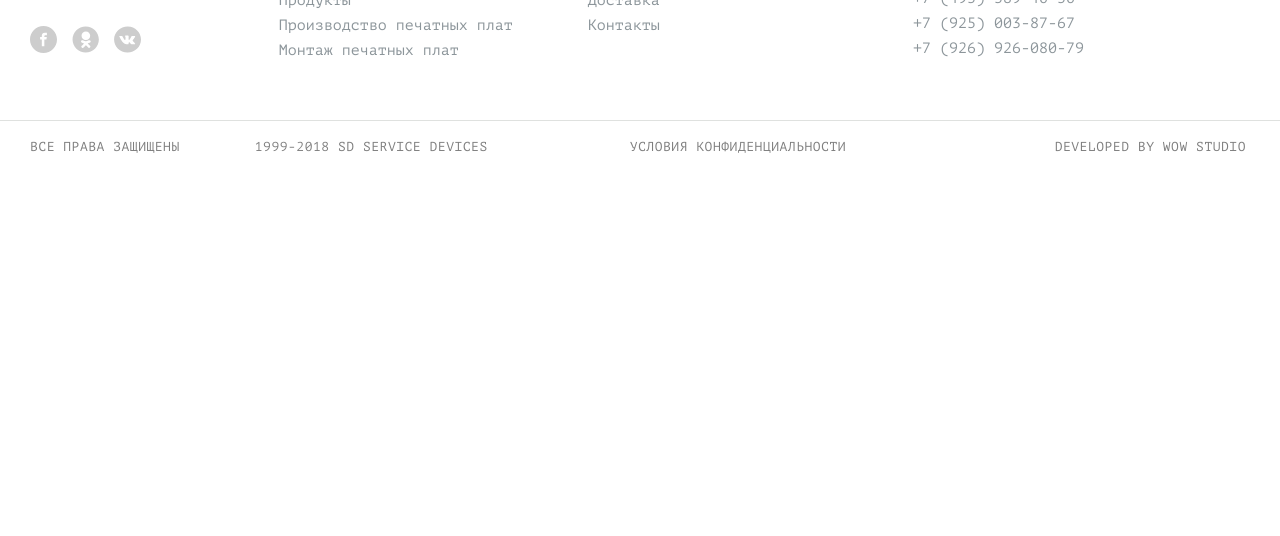
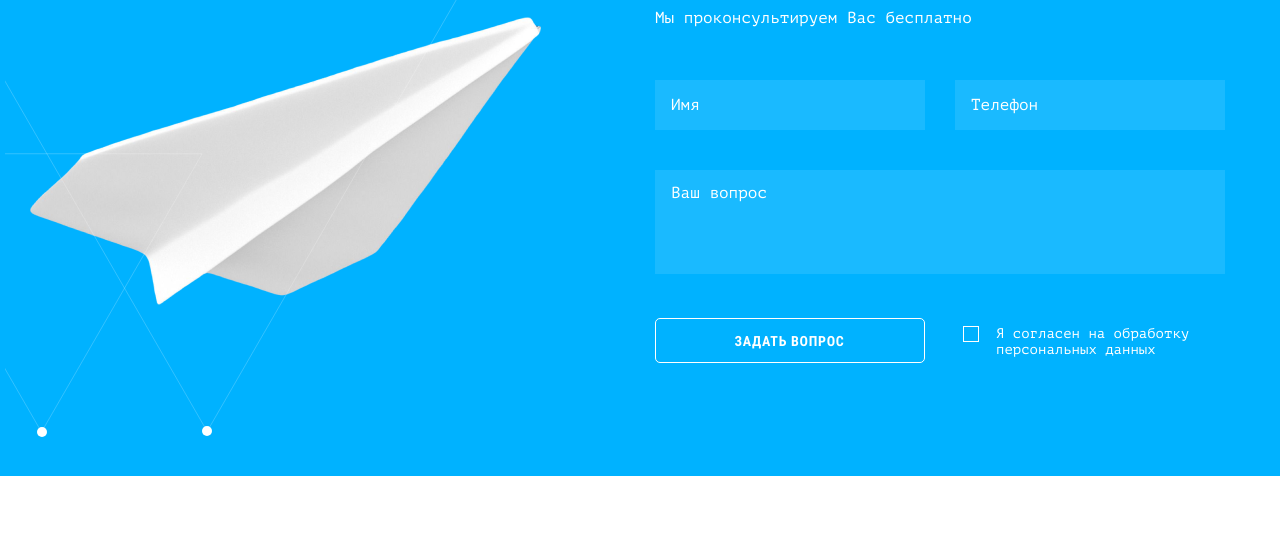
Before and after one commit to olga2505/Smart-Device, a website: page source/index.html in a window 1280 px wide. Shown: the part 3222-3758 px from the top of the page. Before the commit the page ends 3422 px from the top, so only its background shows below. Drawn offline with nearby package versions, Linux system fonts and the light colour scheme; files that its build step writes are made by us from their sources.

Commit message:
Сделана форма обратной связи, кроме валидации

```diff
--- a/source/index.html
+++ b/source/index.html
@@ -138,6 +138,34 @@
         </ul>
       </div>
     </section>
+    <section class="page-main__feedback feedback">
+      <div class="feedback__wrap">
+        <div class="feedback__container">
+          <h2 class="visually-hidden"></h2>
+          <p class="feedback__title">Остались вопросы? Задайте их нам!</p>
+          <p class="feedback__text">Мы проконсультируем Вас бесплатно</p>
+          <form class="feedback__form form" method="post" action="https://echo.htmlacademy.ru">
+            <p class="form__name">
+              <label class="visually-hidden" for="feedback-name">Имя</label>
+              <input class="form__input form__input--name" id="feedback-name" type="text" name="user-name" placeholder="Имя" pattern="(^[a-zа-яA-ZА-Я][a-zа-яA-ZА-Я0-9-_\.\s]{1,20}$)">
+            </p>
+            <p class="form__tel">
+              <label class="visually-hidden" for="feedback-tel">Телефон</label>
+              <input class="form__input form__input--tel" id="feedback-tel" type="tel" name="user-tel" placeholder="Телефон" pattern="[\+]\d{1}\s[\(]\d{3}[\)]\s\d{3}[\-]\d{2}[\-]\d{2}" minlength="18" maxlength="18">
+            </p>
+            <p class="form__text">
+              <label for="feedback-text" type="text" name="user-text" placeholder="Ваш вопрос"></label>
+              <textarea class="form__input form__input--text" name="feedback-question" placeholder="Ваш вопрос"></textarea>
+            </p>
+            <button class="form__button button" type="submit">Задать вопрос</button>
+            <p class="form__consent">
+              <input class="form__input-text visually-hidden" id="user-consent" type="checkbox" name="user-consent" value="consent">
+              <label class="form__consent-label" for="user-consent">Я согласен на обработку  персональных данных</label>
+            </p>
+          </form>
+        </div>
+      </div>
+    </section>
   </main>
   <footer class="page-footer">
     <div class="page-footer__wrap">
--- /dev/null
+++ b/source/sass/blocks/feedback.scss
@@ -0,0 +1,74 @@
+.feedback {
+  display: flex;
+  background-color: $color-2;
+}
+
+.feedback__wrap {
+  display: flex;
+  flex-direction: column;
+  align-items: flex-end;
+  width: 1270px;
+  margin: 0 auto;
+  padding: 0 50px;
+  background-image: url("../../img/triangles.svg"), url("../../img/paper-airplane.png");
+  background-position: -150px -60px, 25px 161px;
+  background-repeat: no-repeat;
+
+  @media (max-width: $tablet-width) {
+    background-image: none;
+    align-items: center;
+    width: 100%;
+  }
+
+  @media (max-width: $mobile-width) {
+    padding: 0 15px;
+  }
+}
+
+.feedback__container {
+  width: 570px;
+  margin: 0 0 113px 0;
+
+  @media (max-width: $tablet-width) {
+    width: 591px;
+    margin-left: 6px;
+    margin: 0 0 104px 7px;
+  }
+
+  @media (max-width: $mobile-width) {
+    width: 100%;
+    margin: 0 0 36px 0;
+  }
+}
+
+.feedback__title {
+  margin: 90px 0 10px -3px;
+  font-family: $font-alt;
+  font-size: 36px;
+  line-height: 51px;
+  font-weight: 400;
+
+  @media (max-width: $tablet-width) {
+    margin: 80px 0 16px -3px;
+    font-size: 32px;
+    line-height: 45px;
+  }
+
+  @media (max-width: $mobile-width) {
+    margin: 30px 0 12px 0;
+    font-size: 28px;
+    line-height: 39px;
+  }
+}
+
+.feedback__text {
+  margin: 0 0 51px 0;
+
+  @media (max-width: $tablet-width) {
+    margin: 0 0 53px 0;
+  }
+
+  @media (max-width: $mobile-width) {
+    margin: 0 0 26px 0;
+  }
+}
--- /dev/null
+++ b/source/sass/blocks/form.scss
@@ -0,0 +1,132 @@
+.form {
+  position: relative;
+  display: flex;
+  flex-wrap: wrap;
+  justify-content: space-between;
+  z-index: 10;
+
+  @media (max-width: $mobile-width) {
+    flex-direction: column;
+    align-items: stretch;
+  }
+}
+
+.form__name {
+  margin: 0;
+}
+
+.form__input {
+  width: 270px;
+  height: 50px;
+  margin: 0 0 40px 0;
+  padding: 7px 16px 7px 16px;;
+  background-color: rgba(#ffffff, 0.1);
+  border: none;
+  outline-color: #ffffff;
+  color: #ffffff;
+
+  &::-webkit-input-placeholder {
+    color: #ffffff;
+  }
+
+  &::-moz-placeholder {
+    color: #ffffff;
+  }
+
+  &:-moz-placeholder {
+    color: #ffffff;
+  }
+
+  &--text {
+    width: 570px;
+    height: 154px;
+    padding: 14px 16px 14px 16px;;
+    resize: none;
+  }
+
+  @media (max-width: $tablet-width) {
+    width: 279px;
+    height: 52px;
+    margin: 0 0 41px 0;
+
+    &--text {
+      width: 591px;
+      height: 160px;
+    }
+  }
+
+  @media (max-width: $mobile-width) {
+    width: 100%;
+    margin: 0 0 29px 0;
+  }
+
+  &--text {
+    height: 104px;
+  }
+}
+
+.form__tel {
+  margin: 0;
+}
+
+.form__text {
+  margin: 0;
+}
+
+.form__button {
+  width: 270px;
+  margin: -2px 0 0 0;
+  min-height: 45px;
+  background-color: transparent;
+  border: 1px solid #ffffff;
+  border-radius: 5px;
+  color: #ffffff;
+
+  @media (max-width: $tablet-width) {
+    width: 280px;
+    margin: -1px 0 0 0;
+  }
+
+  @media (max-width: $mobile-width) {
+    width: 290px;
+    margin: -2px 0 26px 0;
+  }
+}
+
+.form__consent {
+  width: 262px;
+  margin: 0;
+  padding: 6px 9px 5px 33px;
+  font-size: 14px;
+  line-height: 16px;
+
+  @media (max-width: $tablet-width) {
+    width: 271px;
+  }
+}
+
+.form__consent-label {
+  position: relative;
+  cursor: pointer;
+
+  &::before {
+    position: absolute;
+    content: "";
+    width: 16px;
+    height: 16px;
+    left: -33px;
+    border: 1px solid #ffffff;
+  }
+}
+
+.form__input-text:checked + .form__consent-label::after {
+  position: absolute;
+    content: "";
+    width: 9px;
+    height: 6px;
+    left: -29px;
+    top: 6px;
+    background-image: url("../../img/check.svg");
+    background-repeat: no-repeat;
+    background-size: contain;
+}
--- a/source/sass/blocks/page-footer.scss
+++ b/source/sass/blocks/page-footer.scss
@@ -33,6 +33,7 @@
     display: flex;
     justify-content: space-between;
     width: 100%;
+    margin-right: 0;
     margin-bottom: 39px;
     padding-bottom: 25px;
   }
--- a/source/sass/blocks/services.scss
+++ b/source/sass/blocks/services.scss
@@ -7,7 +7,7 @@
   }
 
   @media (max-width: $mobile-width) {
-    padding-bottom: 33px;
+    padding-bottom: 35px;
   }
 }
 
@@ -19,7 +19,7 @@
   padding: 0 50px;
 
   @media (max-width: $tablet-width) {
-    max-width: 720px;
+    max-width: 770px;
     padding: 0 24px 0 26px;
   }
 
--- a/source/sass/style.scss
+++ b/source/sass/style.scss
@@ -17,3 +17,5 @@
 @import "blocks/button-show.scss";
 @import "blocks/about-company.scss";
 @import "blocks/services.scss";
+@import "blocks/feedback.scss";
+@import "blocks/form.scss";
```
Also changed, not shown: build/css/style.min.css, build/img/check.svg (added), build/index.html, source/img/check.svg (added), 1 other file.
